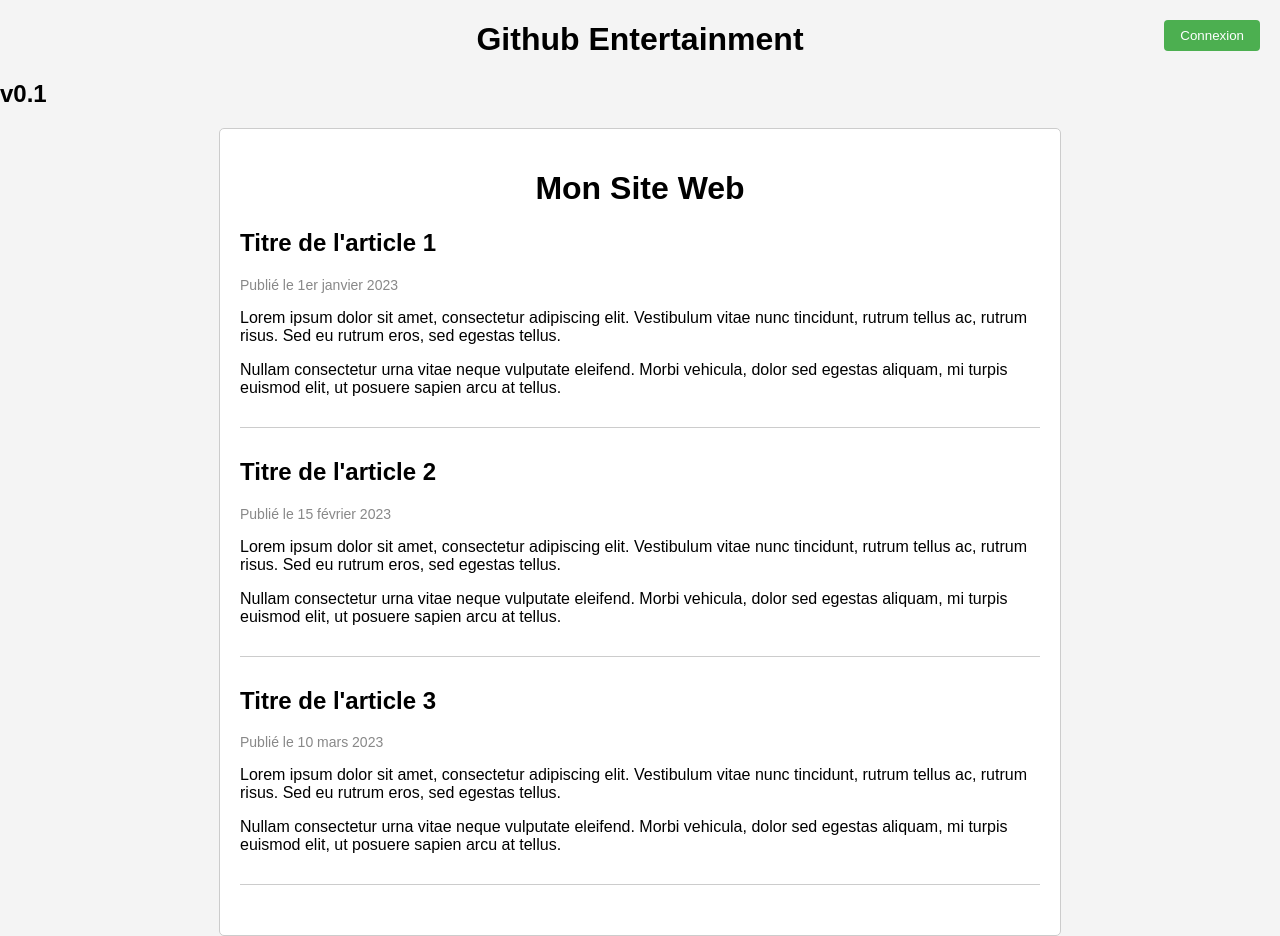
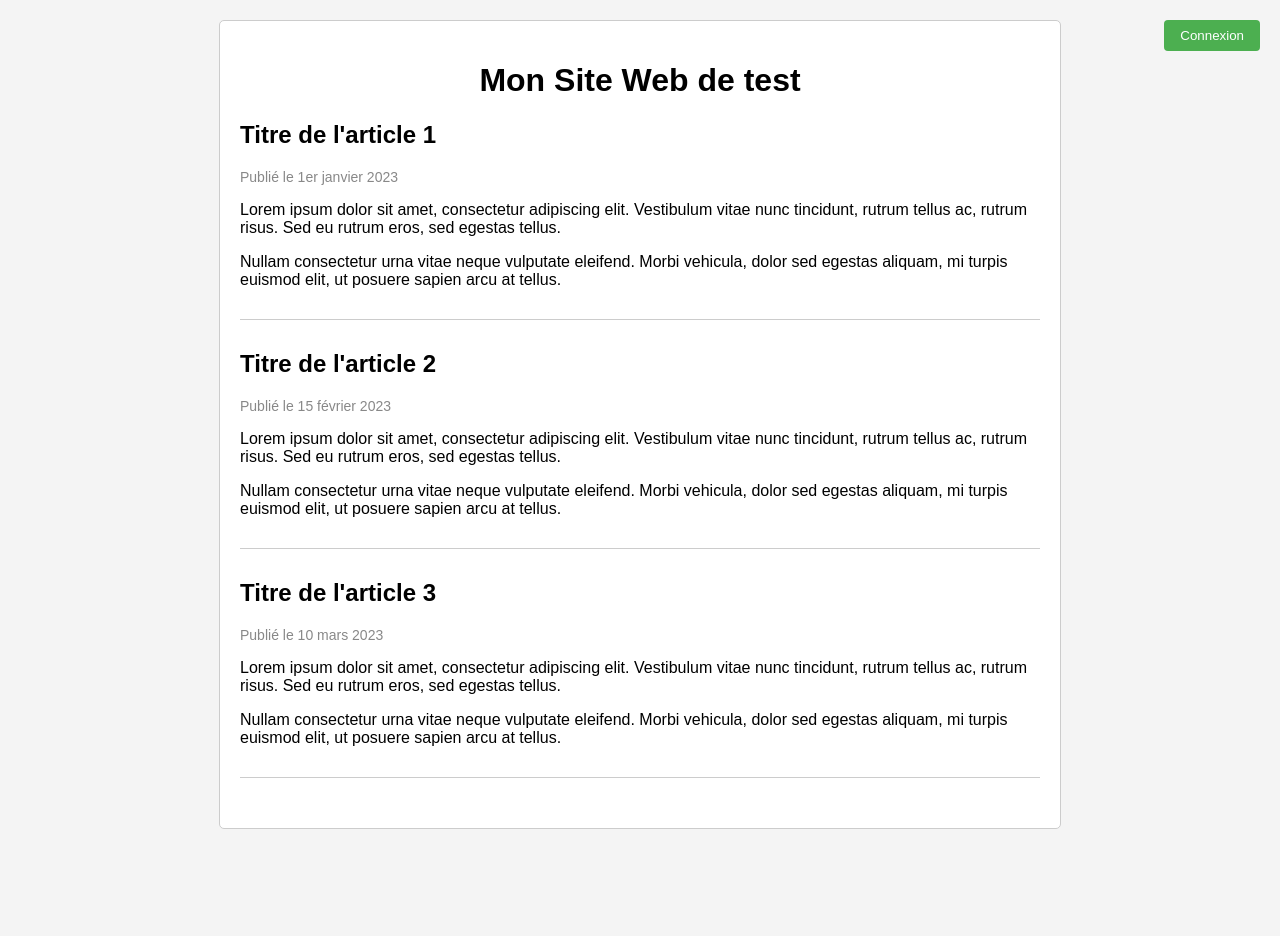
Before and after one commit to GalactiGames/OHand, a plain HTML site: page index.html in a window 1280 px wide. After the commit the page ends 829 px from the top, so only its background shows below. Drawn offline with Linux system fonts and the light colour scheme.

Commit message:
modification big title page

```diff
--- a/index.html
+++ b/index.html
@@ -9,11 +9,9 @@
 </head>
 <body>
 
-    <h1>Github Entertainment</h1>
-    <h2>v0.1</h2>
 
     <div class="container">
-        <h1>Mon Site Web</h1>
+        <h1>Mon Site Web de test</h1>
 
         <div class="login-button">
             <a href="pages/login.html"><button>Connexion</button></a>
```
Also changed, not shown: pages/login.html (+0 -2 lines).
